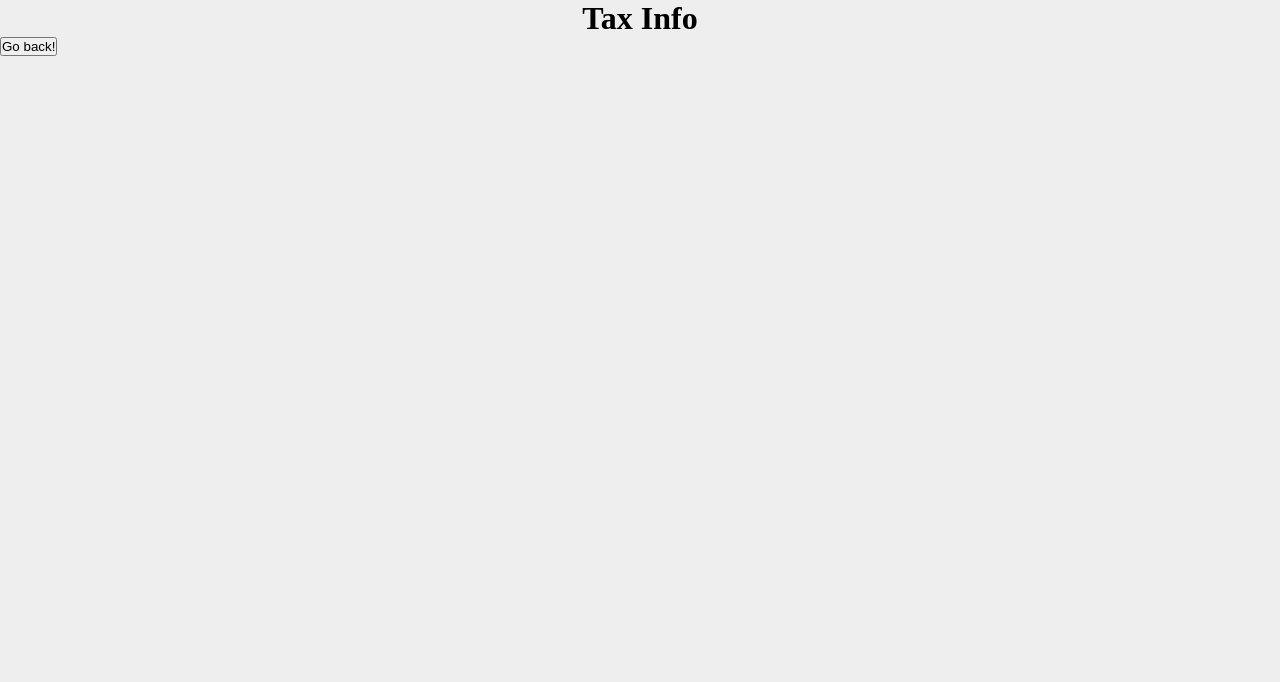
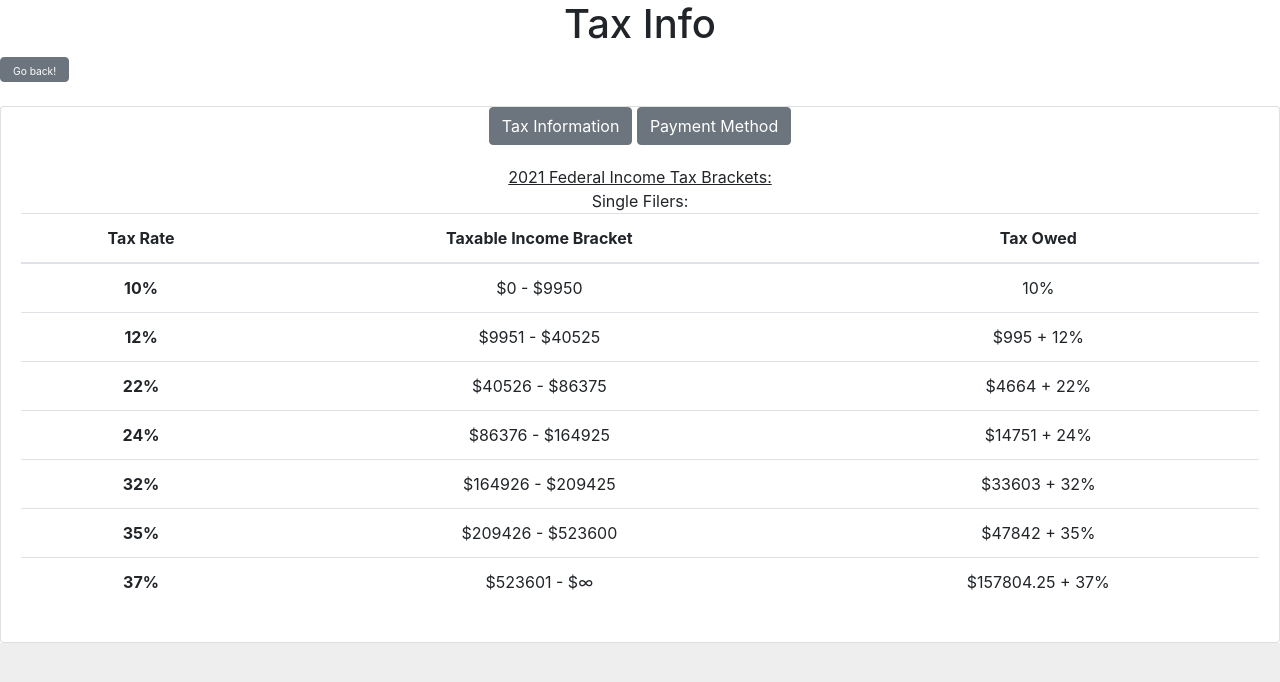
Before and after one commit to CS422-AINT/cs422-aint, a plain HTML site: page taxInfo.html in a window 1280 px wide. Drawn offline with nearby package versions, Linux system fonts and the light colour scheme.

Commit message:
GR5 update

```diff
--- a/styles.css
+++ b/styles.css
@@ -10,7 +10,7 @@ html{
 margin: 20px auto;
 width:400px;
 height:400px;
-background-color:#fff;
+background-color:#eee;
 display:grid;
 grid-template-columns: 200px 200px;
 grid-row: auto auto;
@@ -179,13 +179,6 @@ p {
     margin: 50px 0;
     line-height: 35px;
 }
-/* a{
-    display: block;
-    width: 200px;
-    position: relative;
-    margin: 10px auto;
+.optionButtons {
     text-align: center;
-    color: #ffffff;
-    text-decoration: none;
-    padding: 5px 0;
-} */
+}
--- a/taxInfo.html
+++ b/taxInfo.html
@@ -3,11 +3,69 @@
 
 <head>
   <link rel="stylesheet" href="styles.css">
+  <link rel="stylesheet" href="https://cdn.jsdelivr.net/npm/bootstrap@4.5.3/dist/css/bootstrap.min.css" integrity="sha384-TX8t27EcRE3e/ihU7zmQxVncDAy5uIKz4rEkgIXeMed4M0jlfIDPvg6uqKI2xXr2" crossorigin="anonymous">
 </head>
 <body>
-
-<h1 style = "text-align: center" >Tax Info</h1>
-<input type="button" value="Go back!" onclick="history.back()">
-
+  <h1 style = "text-align: center" >Tax Info</h1>
+  <div class="homeButton">
+    <a href="homepage.html" class="btn btn-secondary" id="btn-secondary">Go back!</a>
+  </div>
+  <br>
+  <div class="card text-center">
+    <div class="class-header">
+      <button class="btn btn-secondary">Tax Information</button>
+      <button class="btn btn-secondary">Payment Method</button>
+    </div>
+    <div class="card-body">
+      <div style="text-decoration: underline;">2021 Federal Income Tax Brackets:</div>
+      <div>Single Filers:</div>
+      <table class="table">
+        <thead>
+          <tr>
+            <th scope="col">Tax Rate</th>
+            <th scope="col">Taxable Income Bracket</th>
+            <th scope="col">Tax Owed</th>
+          </tr>
+        </thead>
+        <tbody>
+          <tr>
+            <th scope="row">10%</th>
+            <td>$0 - $9950</td>
+            <td>10%</td>
+          </tr>
+          <tr>
+            <th scope="row">12%</th>
+            <td>$9951 - $40525</td>
+            <td>$995 + 12%</td>
+          </tr>
+          <tr>
+            <th scope="row">22%</th>
+            <td>$40526 - $86375</td>
+            <td>$4664 + 22%</td>
+          </tr>
+          <tr>
+            <th scope="row">24%</th>
+            <td>$86376 - $164925</td>
+            <td>$14751 + 24%</td>
+          </tr>
+          <tr>
+            <th scope="row">32%</th>
+            <td>$164926 - $209425</td>
+            <td>$33603 + 32%</td>
+          </tr>
+          <tr>
+            <th scope="row">35%</th>
+            <td>$209426 - $523600</td>
+            <td>$47842 + 35%</td>
+          </tr>
+          <tr>
+            <th scope="row">37%</th>
+            <td>$523601 - $∞</td>
+            <td>$157804.25 + 37%</td>
+          </tr>
+        </tbody>
+      </table>
+    </div>
+  </div>
 </body>
 </html>
```
Also changed, not shown: homepage.html (+9 -1 lines), tutorial.html (added, +41 -0 lines).
